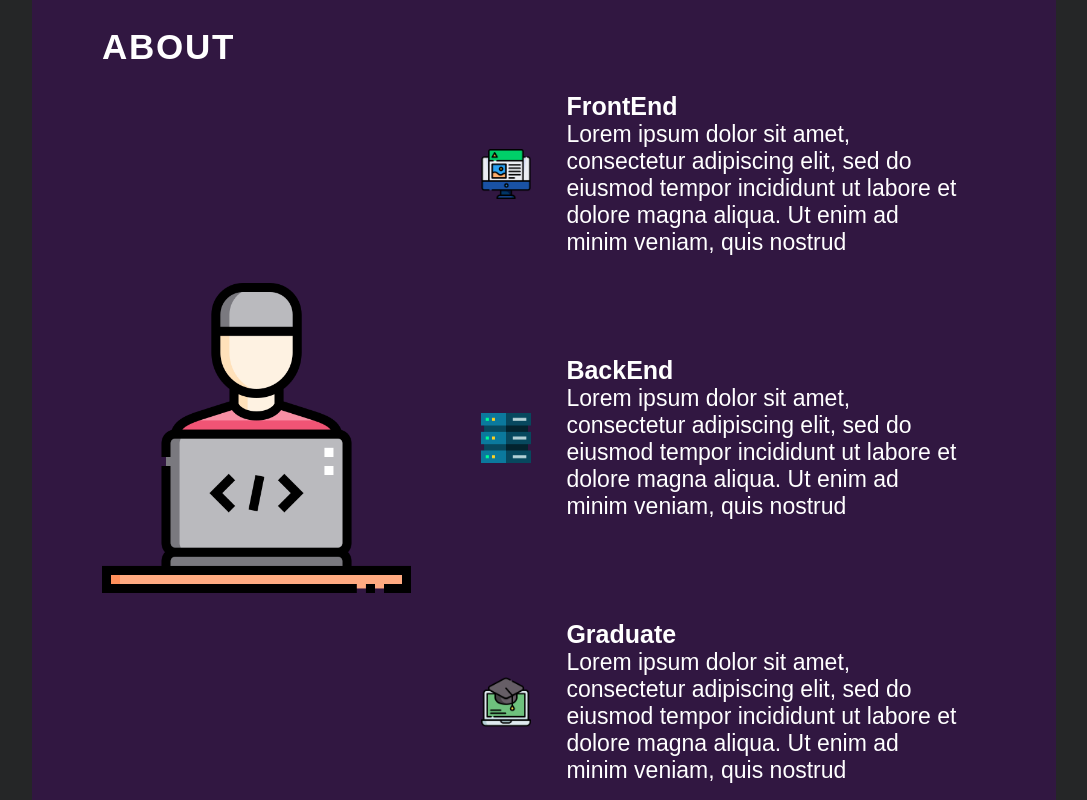
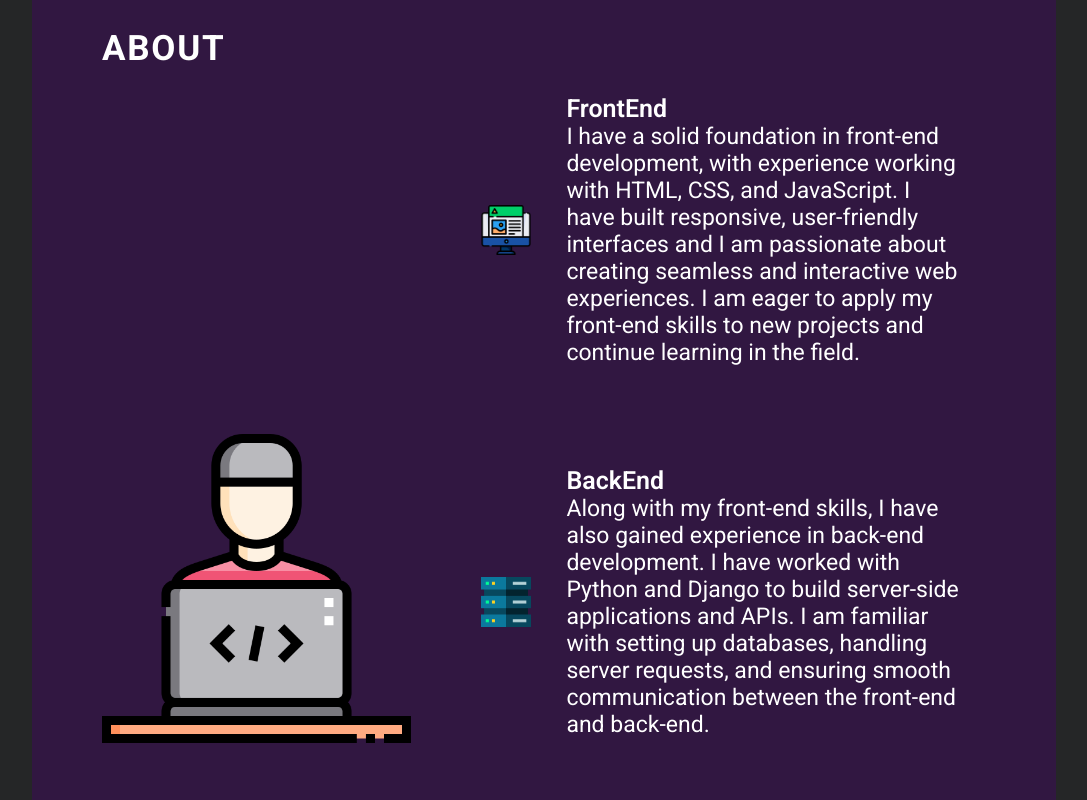
Before and after one commit to juancmorenoh/portfolio, a React (Vite) app: page / in a window 1280 px wide. Shown: the part 820-1620 px from the top of the page, without its empty margins (96-1183 px from the left). Built offline with nearby package versions, Linux system fonts and the light colour scheme.

Commit message:
-Modify about text -Modify general font-family

```diff
--- a/src/App.jsx
+++ b/src/App.jsx
@@ -2,11 +2,12 @@ import styles from './App.module.css'
 
 import Navbar from './components/Navbar/Navbar.jsx'
 import Intro from './components/Intro/Intro.jsx'
-import Footer from './components/Footer/Footer.jsx'
 import About from './components/About/About.jsx'
 import Tools from './components/Tools/Tools.jsx'
 import Experience from './components/Experience/Experience.jsx'
 import Projects from './components/Projects/Projects.jsx'
+import Footer from './components/Footer/Footer.jsx'
+
 function App() {
 
 
--- a/src/components/About/About.jsx
+++ b/src/components/About/About.jsx
@@ -13,21 +13,21 @@ function About() {
             <img src={getImageUrl("/assets/about/website.png")} alt="website" className={styles.aboutIcon}/>
             <div className={styles.aboutItemText}>
               <h3>FrontEnd</h3>
-              <p>Lorem ipsum dolor sit amet, consectetur adipiscing elit, sed do eiusmod tempor incididunt ut labore et dolore magna aliqua. Ut enim ad minim veniam, quis nostrud </p>
+              <p>I have a solid foundation in front-end development, with experience working with HTML, CSS, and JavaScript. I have built responsive, user-friendly interfaces and I am passionate about creating seamless and interactive web experiences. I am eager to apply my front-end skills to new projects and continue learning in the field. </p>
             </div>
           </li>
           <li className={styles.aboutItem}>
             <img src={getImageUrl("/assets/about/server.png")} alt="server" className={styles.aboutIcon}/>
             <div className={styles.aboutItemText}>
               <h3>BackEnd</h3>
-              <p>Lorem ipsum dolor sit amet, consectetur adipiscing elit, sed do eiusmod tempor incididunt ut labore et dolore magna aliqua. Ut enim ad minim veniam, quis nostrud </p>
+              <p>Along with my front-end skills, I have also gained experience in back-end development. I have worked with Python and Django to build server-side applications and APIs. I am familiar with setting up databases, handling server requests, and ensuring smooth communication between the front-end and back-end. </p>
             </div>
           </li>
           <li className={styles.aboutItem}>
             <img src={getImageUrl("/assets/about/education.png")} alt="university hat" className={styles.aboutIcon}/>
             <div className={styles.aboutItemText}>
               <h3>Graduate</h3>
-              <p>Lorem ipsum dolor sit amet, consectetur adipiscing elit, sed do eiusmod tempor incididunt ut labore et dolore magna aliqua. Ut enim ad minim veniam, quis nostrud </p>
+              <p>I earned a Bachelor's degree in Computer Science, where I gained a solid understanding of key concepts like data structures and algorithms. My course included modules in PHP, SQL, R and Java, which helped me develop a well-rounded skill set in both front-end and back-end technologies.</p>
             </div>
           </li>
         </ul>
--- a/src/index.css
+++ b/src/index.css
@@ -2,7 +2,7 @@
   box-sizing: border-box;
   margin: 0;
   padding: 0;
-  font-family: Arial, Helvetica, sans-serif;
+  font-family: var(--font-roboto), Arial, Helvetica, sans-serif;
 }
 
 html{
```
